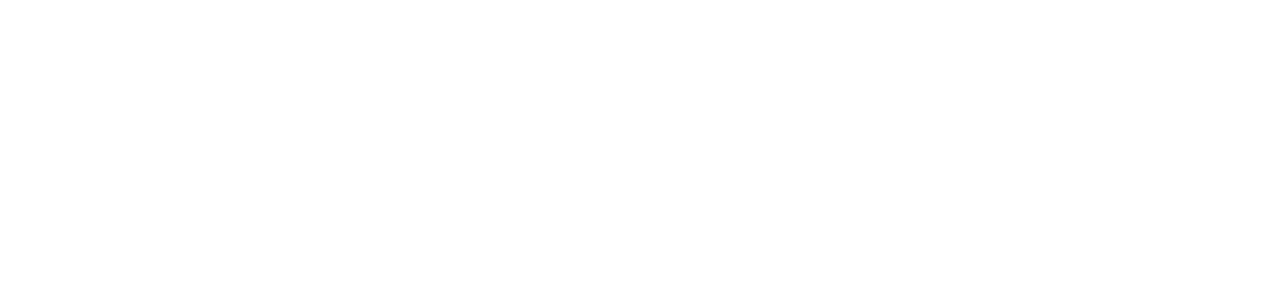
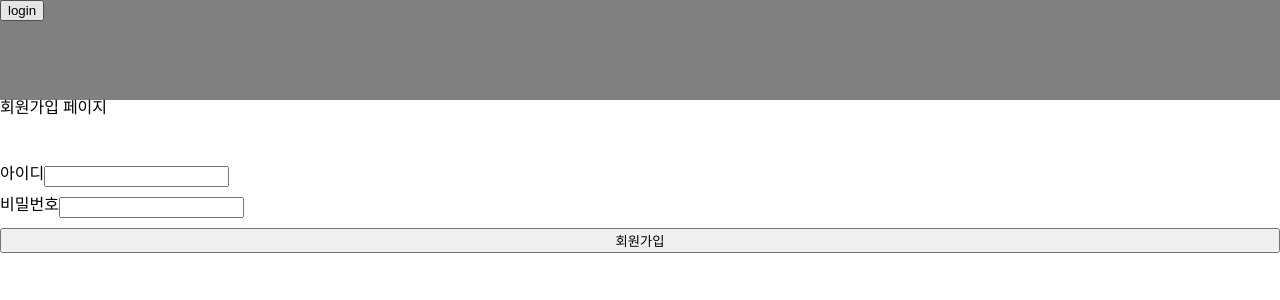
Before and after one commit to vjiji/login-prac, a React (Create React App) app: page /signup in a window 1280 px wide. Before the commit this address had no page. Shown: the top 300 px of the page. Built offline with nearby package versions, Linux system fonts and the light colour scheme.

Commit message:
feat: Signup페이지를 생성하고 기본 레이아웃을 작성한다

```diff
--- a/src/App.js
+++ b/src/App.js
@@ -2,6 +2,7 @@
 import Main from "pages/Main/Main";
 import Layout from "layout/Layout";
 import Login from "pages/Login";
+import Signup from "pages/Signup";
 
 function App() {
   return (
@@ -9,6 +10,7 @@
       <Routes>
         <Route path="/" element={<Layout />}>
           <Route path="/login" element={<Login />} />
+          <Route path="/signup" element={<Signup />} />
           <Route index element={<Main />} />
         </Route>
       </Routes>
--- a/src/pages/Login/Login.jsx
+++ b/src/pages/Login/Login.jsx
@@ -1,7 +1,30 @@
 import React from "react";
+import { Link } from "react-router-dom";
+import styled from "styled-components";
 
 const Login = () => {
-  return <div>Login</div>;
+  return (
+    <LoginLayout>
+      <div>
+        아이디: <input />
+        비밀번호: <input />
+        <button>로그인</button>
+      </div>
+      <Test>
+        <Link to={"/signup"}>회원가입</Link>
+      </Test>
+    </LoginLayout>
+  );
 };
 
 export default Login;
+
+const LoginLayout = styled.div`
+  display: flex;
+  flex-direction: column;
+  gap: 40px;
+`;
+
+const Test = styled.div`
+  display: inline-block;
+`;
--- /dev/null
+++ b/src/pages/Signup/Signup.jsx
@@ -0,0 +1,43 @@
+import React from "react";
+import styled from "styled-components";
+
+const Signup = () => {
+  const handleSubmit = (e) => {
+    e.preventDefault();
+    console.log("submit");
+  };
+  return (
+    <SignupLayout>
+      <p>회원가입 페이지</p>
+      <FormBox onSubmit={handleSubmit}>
+        <InputBox>
+          <p>아이디</p>
+          <input />
+        </InputBox>
+        <InputBox>
+          <p>비밀번호</p>
+          <input />
+        </InputBox>
+        <button>회원가입</button>
+      </FormBox>
+    </SignupLayout>
+  );
+};
+
+export default Signup;
+
+const SignupLayout = styled.div`
+  display: flex;
+  flex-direction: column;
+  gap: 50px;
+`;
+
+const FormBox = styled.form`
+  display: flex;
+  flex-direction: column;
+  gap: 10px;
+`;
+
+const InputBox = styled.div`
+  display: flex;
+`;
--- /dev/null
+++ b/src/pages/Signup/index.js
@@ -0,0 +1,3 @@
+import Signup from "./Signup";
+
+export default Signup;
```
